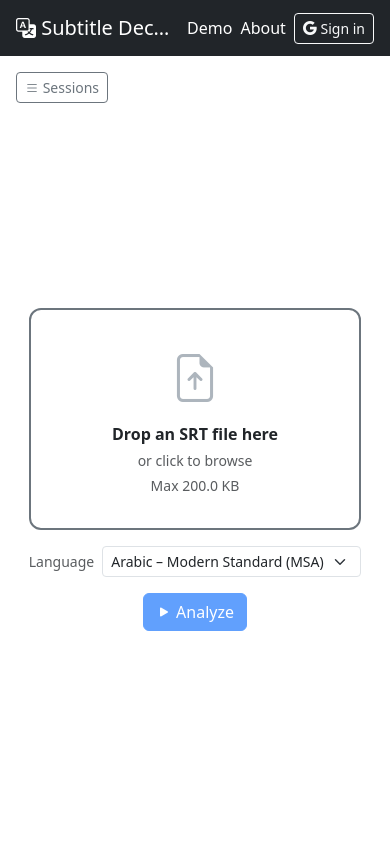
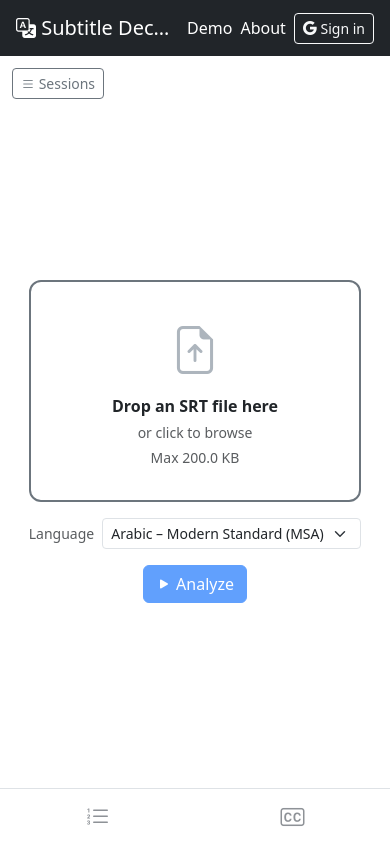
Before and after one commit to buffman23/subtitle_decks, a FastAPI app: page / in a window 390 px wide. Run offline with FastAPI, Linux system fonts and the light colour scheme; data that the repository does not hold is empty.

Commit message:
Add mobile layout with bottom tab bar and synced subtitle panes
Below 768px the main area now shows one full-height view at a time, picked
by an Instagram-style bottom tab bar: Words (frequency table) and Subtitles
(foreign pane on top, native below, 50/50). Tapping a word jumps to the
Subtitles tab at its first occurrence; opening a session closes the
Sessions drawer and shows Words.

In the Subtitles view, the pane being scrolled by touch highlights the
entry taking up the most space in its viewport, and the other pane follows
to the time-overlapping entry. Programmatic navigation (occurrence arrows,
word/native taps) clears the scroll leader so it isn't overridden.

Rapid taps on the occurrence arrows and tab bar no longer double-tap zoom.
Desktop layout is unchanged.

Co-Authored-By: Claude Opus 5.5 (1M context) <noreply@anthropic.com>

```diff
--- a/webapp/app/static/css/style.css
+++ b/webapp/app/static/css/style.css
@@ -264,6 +264,14 @@
 /* Title bar: clip overflowing content instead of letting it spill outside the column */
 .subtitle-viewports-row > * > .bg-dark { overflow: hidden; }
 
+/* Rapid taps on the prev/next occurrence arrows or the bottom tab bar would
+   otherwise register as a double-tap and zoom the page on mobile;
+   manipulation keeps pan/pinch only. */
+#subtitle-nav,
+#subtitle-nav *,
+#mobile-tabbar,
+#mobile-tabbar * { touch-action: manipulation; }
+
 /* Selected-lemma readout: allow shrinking and ellipsis when column is narrow */
 #selected-lemma-display {
   min-width: 0;
@@ -502,39 +510,76 @@
   word-break: break-word;
 }
 
+/* Fixed-height app shell below the 56px navbar */
+#app-shell {
+  height: calc(100vh - 56px);
+  height: calc(100dvh - 56px);
+}
+
+/* Scroll-focus tracking measures entries' offsetTop relative to their pane */
+.subtitle-viewport { position: relative; }
+
 /* ---------- Responsive: mobile (< 768px) ---------- */
+/* One full-height view at a time, picked by the bottom tab bar
+   (body[data-mobile-tab] is set by src/features/mobileTabs.ts). */
 @media (max-width: 767.98px) {
+  :root { --tabbar-h: 56px; }
+
+  #app-shell {
+    height: calc(100vh - 56px - var(--tabbar-h));
+    height: calc(100dvh - 56px - var(--tabbar-h) - env(safe-area-inset-bottom));
+  }
+
+  /* Bottom tab bar (Instagram/Snapchat style: icon-only, filled icon = active) */
+  #mobile-tabbar {
+    position: fixed;
+    left: 0;
+    right: 0;
+    bottom: 0;
+    z-index: 1030;
+    display: flex;
+    height: calc(var(--tabbar-h) + env(safe-area-inset-bottom));
+    padding-bottom: env(safe-area-inset-bottom);
+    background: #fff;
+    border-top: 1px solid #dee2e6;
+  }
+  #mobile-tabbar button {
+    flex: 1 1 0;
+    display: flex;
+    align-items: center;
+    justify-content: center;
+    border: 0;
+    background: none;
+    color: #8e9297;
+    font-size: 1.5rem;
+    -webkit-tap-highlight-color: transparent;
+  }
+  #mobile-tabbar button.active { color: #212529; }
+
   /* The manual resize handle is meaningless when the sidebar is an offcanvas drawer */
   #sidebar-resize-handle { display: none; }
 
   /* Bootstrap's offcanvas-md uses var(--bs-offcanvas-width) below the breakpoint */
   #sidebar.offcanvas-md { --bs-offcanvas-width: 280px; }
 
-  /* The desktop layout pins everything inside a fixed-height app shell.
-     On a phone the stacked panels can't all fit, so let the main column
-     scroll as a page instead of clipping the bottom panels. */
-  #main-content { overflow-y: auto !important; }
-  #results-section { flex-shrink: 0; }
+  #main-content { padding: 0.75rem !important; }
 
-  /* Stack results table above the subtitle viewers */
-  .results-panels-row { flex-direction: column; }
-  .results-panels-row .results-table-wrapper {
-    flex: 0 0 auto;
-    height: 45vh;
-    min-height: 200px;
-    width: 100%;
-  }
+  /* Words / Subtitles tabs: the table and the subtitle panes swap in place */
+  .results-panels-row .results-table-wrapper { flex: 1 1 0; width: 100%; min-width: 0; }
+  body[data-mobile-tab="words"] .subtitle-panels-col { display: none !important; }
+  body[data-mobile-tab="subtitles"] .results-table-wrapper,
+  body[data-mobile-tab="subtitles"] #results-toolbar { display: none !important; }
+  #results-section { margin-top: 0 !important; }
+  #results-toolbar { margin-bottom: 0.5rem !important; }
 
-  /* Stack the two subtitle viewers vertically too; each gets a fixed,
-     non-shrinking height so its own scrollbar works and nothing collapses */
-  .subtitle-viewports-row { flex-direction: column; flex: 0 0 auto; }
-  .subtitle-viewports-row > * { flex: 0 0 auto; }
-  .subtitle-viewport { flex: 0 0 auto; height: 45vh; }
+  /* Subtitles tab: foreign pane on top, native below, an exact 50/50 split,
+     each scrolling on its own */
+  .subtitle-viewports-row { flex-direction: column; }
+  .subtitle-viewports-row > * { flex: 1 1 0; min-height: 0; }
+  .subtitle-viewport { flex: 1 1 0; -webkit-overflow-scrolling: touch; overscroll-behavior: contain; }
 
   /* Column-resize handles are unusable on touch — hide them */
   .col-resize-handle { display: none; }
-
-  #main-content { padding: 1rem !important; }
 
   .drop-zone {
     min-width: 0;
--- a/webapp/app/templates/base.html
+++ b/webapp/app/templates/base.html
@@ -2,7 +2,7 @@
 <html lang="en">
 <head>
   <meta charset="UTF-8">
-  <meta name="viewport" content="width=device-width, initial-scale=1">
+  <meta name="viewport" content="width=device-width, initial-scale=1, viewport-fit=cover">
   <title>{% block title %}Subtitle Decks{% endblock %}</title>
   <link rel="stylesheet" href="https://cdn.jsdelivr.net/npm/bootstrap@5.3.3/dist/css/bootstrap.min.css">
   <link rel="stylesheet" href="https://cdn.jsdelivr.net/npm/bootstrap-icons@1.11.3/font/bootstrap-icons.min.css">
--- a/webapp/app/templates/index.html
+++ b/webapp/app/templates/index.html
@@ -2,7 +2,7 @@
 {% block title %}Subtitle Decks{% endblock %}
 
 {% block content %}
-<div class="d-flex flex-column" style="height: calc(100vh - 56px); height: calc(100dvh - 56px);">
+<div id="app-shell" class="d-flex flex-column">
 
   <div class="d-flex flex-grow-1 overflow-hidden">
 
@@ -31,7 +31,7 @@
     <div id="main-content" class="flex-grow-1 overflow-hidden p-4 d-flex flex-column">
 
       <!-- Mobile-only drawer togglers: Sessions (left) / Actions (right) -->
-      <div class="d-md-none d-flex justify-content-between align-items-center mb-2">
+      <div id="mobile-toolbar" class="d-md-none d-flex justify-content-between align-items-center mb-2">
         <button class="btn btn-sm btn-outline-secondary" type="button"
                 data-bs-toggle="offcanvas" data-bs-target="#sidebar" aria-controls="sidebar">
           <i class="bi bi-list"></i> Sessions
@@ -84,7 +84,7 @@
 
       <!-- Results section -->
       <div id="results-section" class="mt-4 d-none d-flex flex-column flex-grow-1" style="min-height:0">
-        <div class="d-flex align-items-center gap-3 mb-3 flex-wrap flex-shrink-0">
+        <div id="results-toolbar" class="d-flex align-items-center gap-3 mb-3 flex-wrap flex-shrink-0">
           <span id="result-summary" class="text-muted"></span>
 
           <!-- Inline toolbar at md+, right-side offcanvas drawer below md -->
@@ -211,6 +211,16 @@
   </div><!-- /split -->
 </div><!-- /outer -->
 
+<!-- Mobile-only bottom tab bar (driven by src/features/mobileTabs.ts) -->
+<nav id="mobile-tabbar" class="d-md-none" aria-label="Views">
+  <button type="button" data-tab="words" aria-label="Word frequency" title="Word frequency">
+    <i class="bi bi-list-ol" data-icon="bi-list-ol"></i>
+  </button>
+  <button type="button" data-tab="subtitles" aria-label="Subtitles" title="Subtitles">
+    <i class="bi bi-badge-cc" data-icon="bi-badge-cc"></i>
+  </button>
+</nav>
+
 <input type="file" id="ignore-list-file" accept=".txt" class="d-none">
 
 {% if user %}
--- a/webapp/src/features/sessions.ts
+++ b/webapp/src/features/sessions.ts
@@ -4,6 +4,7 @@ import { renderResults } from '../ui/virtualScroll';
 import { resetUpload, viewPendingAnalysis, cancelPendingAnalysis } from './analyze';
 import { getNativeSubtitles, restoreNativeSubtitles } from './subtitleViewer';
 import { renderShareControls } from './sharing';
+import { onMobileSessionShown } from './mobileTabs';
 
 let _onAnalysisComplete: (() => void) | null = null;
 
@@ -259,6 +260,7 @@ export function renderPending(): void {
         cancelPendingAnalysis();
       } else {
         viewPendingAnalysis();
+        onMobileSessionShown();
       }
     });
     item.innerHTML = `
@@ -563,5 +565,7 @@ export function initSessions(): void {
     try { sessionStorage.removeItem('pendingSession'); } catch (_) { /* ignore */ }
     resetUpload();
     loadSessions();
+    // On mobile the upload form lives behind the Words tab.
+    onMobileSessionShown();
   });
 }
```
Also changed, not shown: webapp/src/features/mobileTabs.ts (added, +47 -0 lines), webapp/src/features/subtitleViewer.ts (+110 -2 lines), webapp/src/main.ts (+11 -3 lines), 1 other file.
